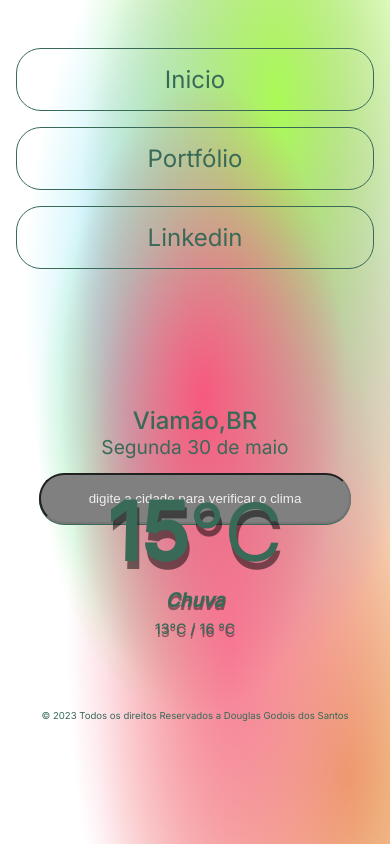
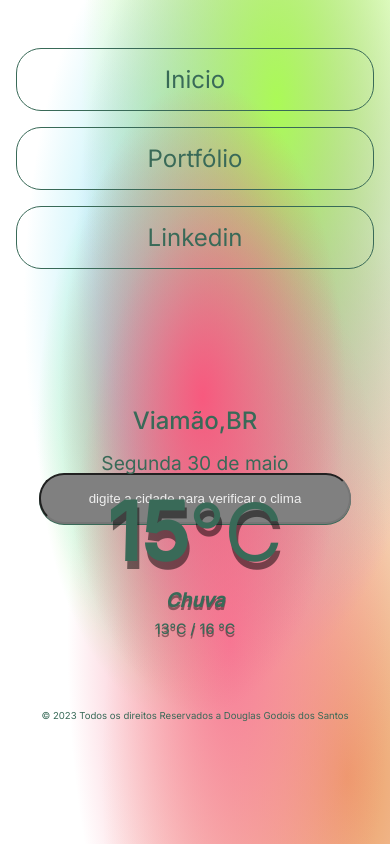
Before and after one commit to gogadgs/Tempo, a plain HTML site: page index.html in a window 390 px wide. Drawn offline with Linux system fonts and the light colour scheme; a web font is replaced by a local one.

Commit message:
atualização responsividade

```diff
--- a/Assets/css/style.css
+++ b/Assets/css/style.css
@@ -193,7 +193,7 @@ footer{
     }
     .data{
         font-size: 1.2rem !important;
-        bottom:1rem;
+        bottom:0;
         position:relative;
     }
     .temperatura{
```
